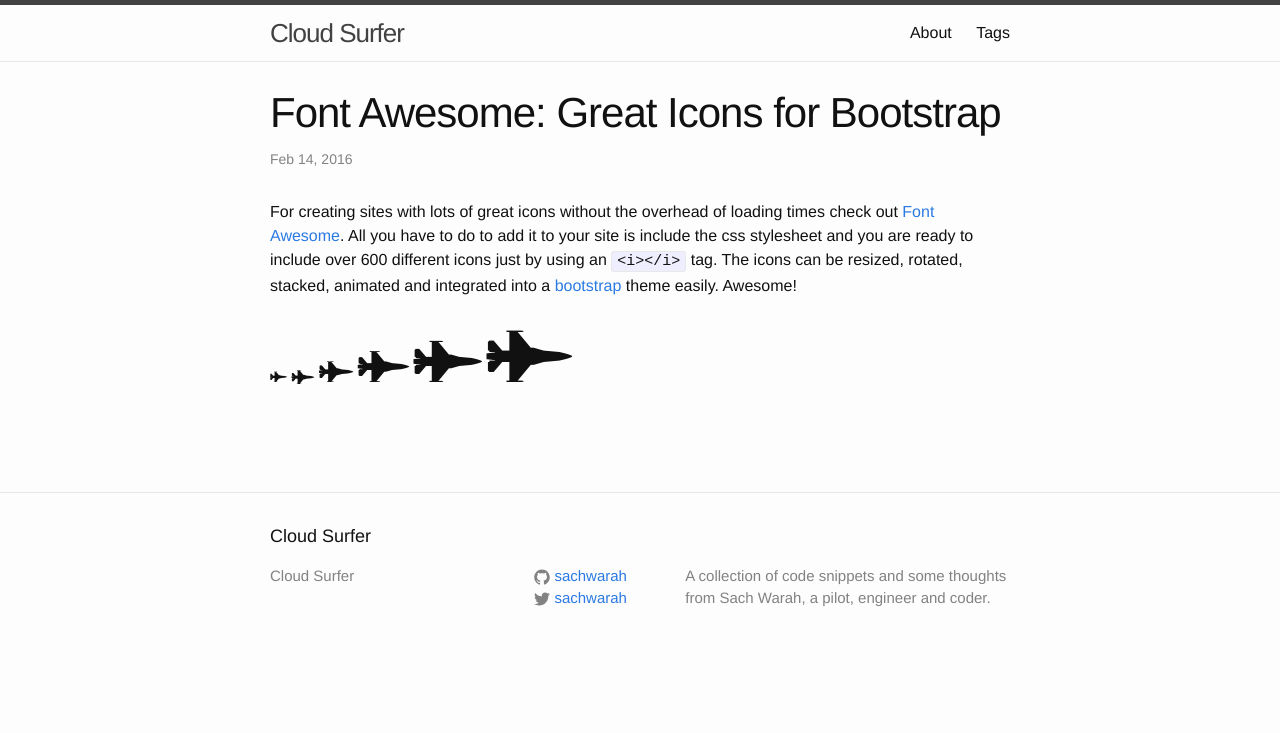
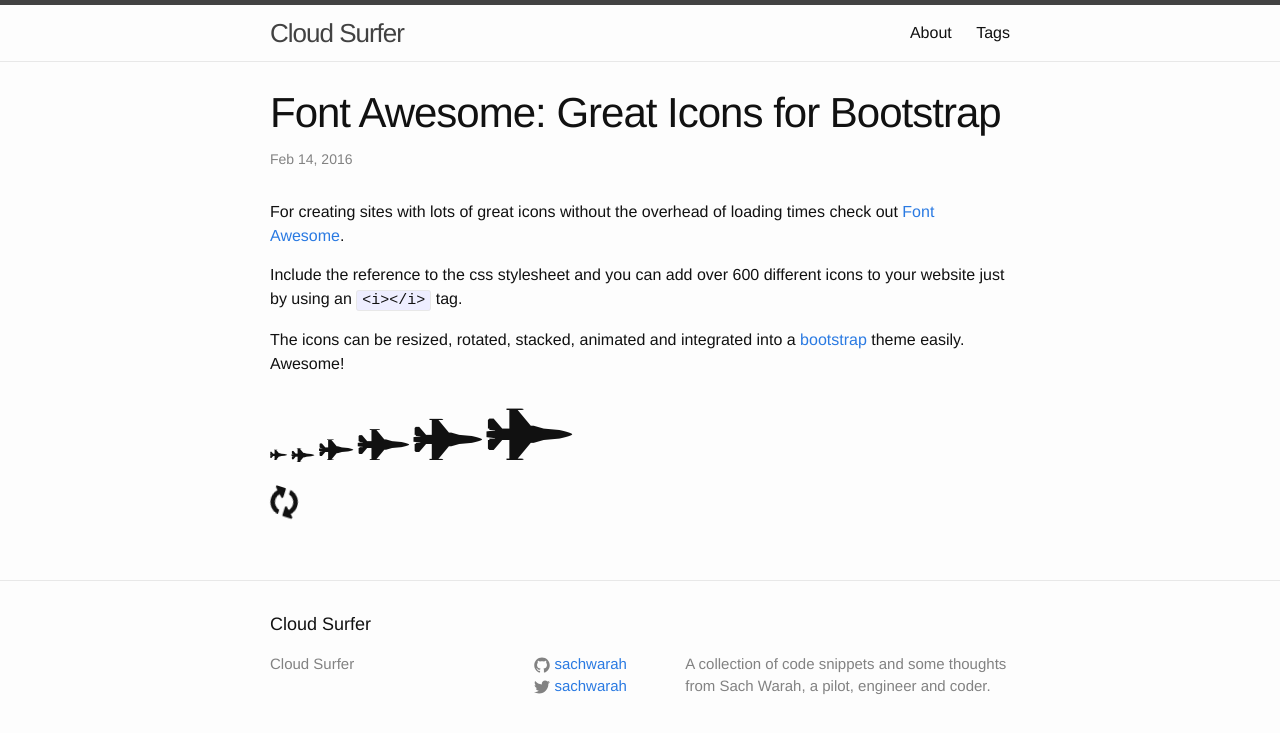
Before and after one commit to sachwarah/sachwarah.github.io, a Jekyll site: the page built from _posts/2016-02-14-font-awesome-great-icons-for-bootstrap.md, in a window 1280 px wide. Shown: the top 733 px of the page. Built offline with Jekyll 4.4.1, drawn with Linux system fonts in a browser that asks for light colours; nearby versions of some CDN libraries.

Commit message:
Font Awesome update and tag sort

```diff
--- a/_posts/2016-02-14-font-awesome-great-icons-for-bootstrap.md
+++ b/_posts/2016-02-14-font-awesome-great-icons-for-bootstrap.md
@@ -6,10 +6,12 @@ tags: bootstrap rails ruby useful-links
 ---
 
 For creating sites with lots of great icons without the overhead of loading times
-check out [Font Awesome](http://fortawesome.github.io/Font-Awesome/). All you have to do to
-add it to your site is include the css stylesheet and you are ready to include over
-600 different icons just by using an `<i></i>` tag. The icons can be resized, rotated,
-stacked, animated and integrated into a [bootstrap](getbootstrap.com) theme easily. Awesome!
+check out [Font Awesome](http://fortawesome.github.io/Font-Awesome/).
+
+Include the reference to the css stylesheet and you can add over 600 different icons to your website
+just by using an `<i></i>` tag.
+
+The icons can be resized, rotated, stacked, animated and integrated into a [bootstrap](getbootstrap.com) theme easily. Awesome!
 
 <i class="fa fa-fighter-jet"></i>
 <i class="fa fa-fighter-jet fa-lg"></i>
@@ -18,4 +20,4 @@ stacked, animated and integrated into a [bootstrap](getbootstrap.com) theme easi
 <i class="fa fa-fighter-jet fa-4x"></i>
 <i class="fa fa-fighter-jet fa-5x"></i>
 
-<i class="fa fa-spin fa-2x fa-spin"></i>
+<i class="fa fa-refresh fa-2x fa-spin"></i>
```
Also changed, not shown: tags.md (+11 -2 lines).
